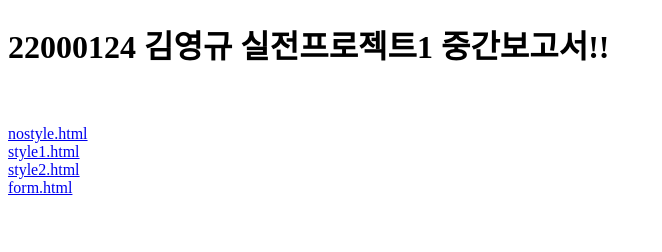
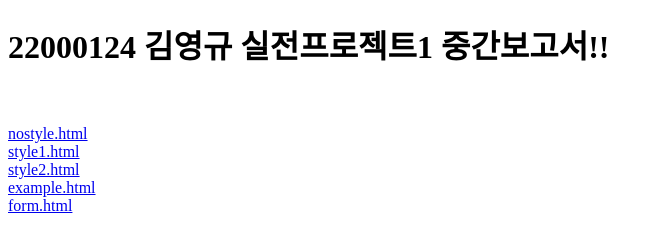
Before and after one commit to kimbbanggyu/project2, a plain HTML site: page index.html in a window 1280 px wide. Shown: the whole page, without its empty margins (0-662 px from the left). Drawn offline with Linux system fonts and the light colour scheme.

Commit message:
진짜 최종본

```diff
--- a/index.html
+++ b/index.html
@@ -10,6 +10,8 @@
     <a href="nostyle.html">nostyle.html</a><br>
     <a href="style1.html">style1.html</a><br>
     <a href="style2.html">style2.html</a><br>
+    <a href="example.html">example.html</a><br>
     <a href="form.html">form.html</a>
+
 </body>
 </html>
```
